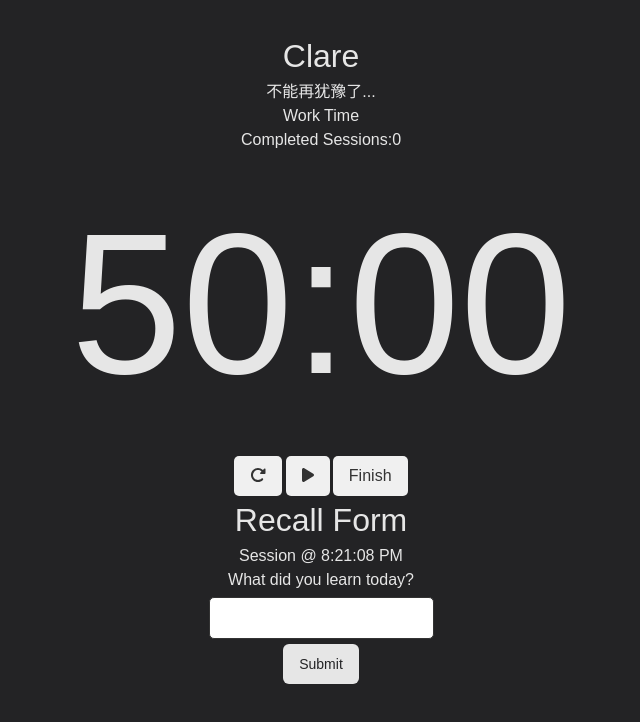
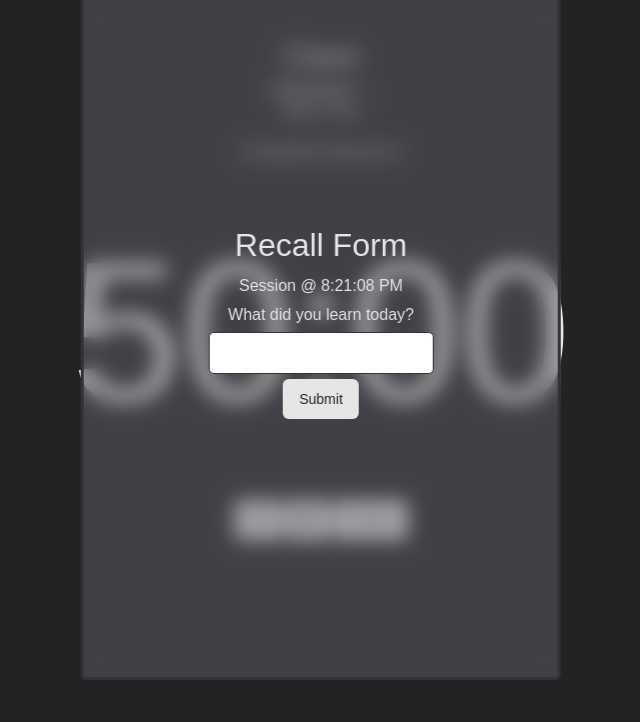
Before and after one commit to Galaxeo/svarog, a React (Vite) app: page / in a window 1280 px wide. Shown: the top 722 px of the page, without its empty margins (319-959 px from the left). Built offline with nearby package versions, Linux system fonts and the light colour scheme; a web font is replaced by a local one.

Commit message:
feat: add blur and form cont for recall form

```diff
--- a/src/App.css
+++ b/src/App.css
@@ -160,6 +160,25 @@ body,
   align-items: center;
   height: 100vh;
 }
+
+.blurBackground {
+  backdrop-filter: blur(10px);
+  background-color: rgba(255, 255, 255, 0.5);
+  -webkit-backdrop-filter: blur(10px);
+}
+
+.timerCont {
+  /* center on screen*/
+  position: absolute;
+  top: 40%;
+  left: 50%;
+  transform: translate(-50%, -50%);
+  display: flex;
+  justify-content: center;
+  align-items: center;
+  flex-direction: column;
+  gap: 1rem;
+}
 .timerButtons {
   display: flex;
   justify-content: center;
@@ -200,6 +219,24 @@ body,
 }
 
 .recallForm {
+  position: absolute;
+  z-index: 200;
+  top: 50%;
+  left: 50%;
+  transform: translate(-50%, -50%);
+  height: 45rem;
+  width: 30rem;
+  display: flex;
+  border: 3px solid #333;
+  /*make background dark grey with 75% alpha*/
+  background: rgba(99, 93, 104, .5);
+  border-radius: 5px;
+  justify-content: center;
+  align-items: center;
+  flex-direction: column;
+  gap: 5px;
+}
+.recallForm form {
   display: flex;
   justify-content: center;
   align-items: center;
--- a/src/App.tsx
+++ b/src/App.tsx
@@ -4,7 +4,6 @@ import "./App.css";
 // import { useState } from "react";
 import { ThemeProvider } from "./components/theme-provider";
 import Timer from "./components/Timer";
-import RecallForm from "./components/RecallForm";
 
 function App() {
   // const [date, setDate] = useState<Date[] | undefined>([]);
@@ -15,7 +14,6 @@ function App() {
         <p>不能再犹豫了...</p>
         {/* <Calendar className="" mode="multiple" selected={date} onSelect={setDate} /> */}
         <Timer duration={50} breakTime={10}></Timer>
-        <RecallForm />
       </ThemeProvider>
     </>
   );
--- a/src/components/RecallForm.tsx
+++ b/src/components/RecallForm.tsx
@@ -22,6 +22,7 @@ function RecallForm() {
                 // show a toast
                 toast.success("Topics submitted");
                 console.log(data);
+                console.log("1. How does Depth First Search (DFS) explore a matrix in terms of visiting neighboring cells and backtracking?\n2. Can you explain how Breadth First Search (BFS) traverses a matrix and uses a queue data structure for exploration?")
                 setResponseData(data);
             })
             .catch((error) => {
@@ -31,10 +32,10 @@ function RecallForm() {
     };
     return (
         <>
-        <div>
+        <div className="recallForm blurBackground">
             <h1 className="header">Recall Form</h1>
             <h1>Session @ {new Date().toLocaleTimeString()}</h1>
-            <form className="recallForm">
+            <form>
                 {/* this will later fill as input into chatgpt, but temp have spot to ask questions*/}
                 <label htmlFor="subject">What did you learn today?</label>
                 <input type="text" id="subject" name="subject" />
--- a/src/components/Timer.tsx
+++ b/src/components/Timer.tsx
@@ -4,6 +4,7 @@ import { toast } from "sonner";
 import { Toaster } from "sonner";
 import { Button } from "./ui/button";
 import { FontAwesomeIcon } from "@fortawesome/react-fontawesome";
+import RecallForm from "./RecallForm";
 import {
   faPlay,
   faPause,
@@ -75,7 +76,7 @@ function Timer({ duration = 25, breakTime = 5 }) {
   const minutes = Math.floor(time / 60);
   const seconds = time % 60;
   return (
-    <div>
+    <div className="timerCont">
       <h1>{isBreak ? "Break Time" : "Work Time"}</h1>
       <h1>Completed Sessions:{completedSessions.current}</h1>
       <h1 className="timerClock" onClick={pausePlayTimer}>
@@ -102,6 +103,7 @@ function Timer({ duration = 25, breakTime = 5 }) {
           Finish
         </Button>
       </div>
+      <RecallForm />
     </div>
   );
 }
```
